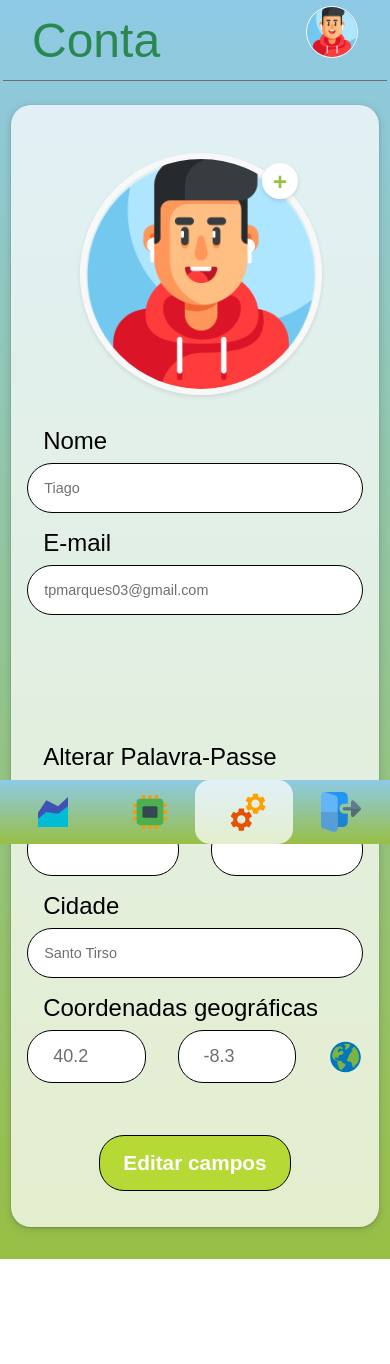
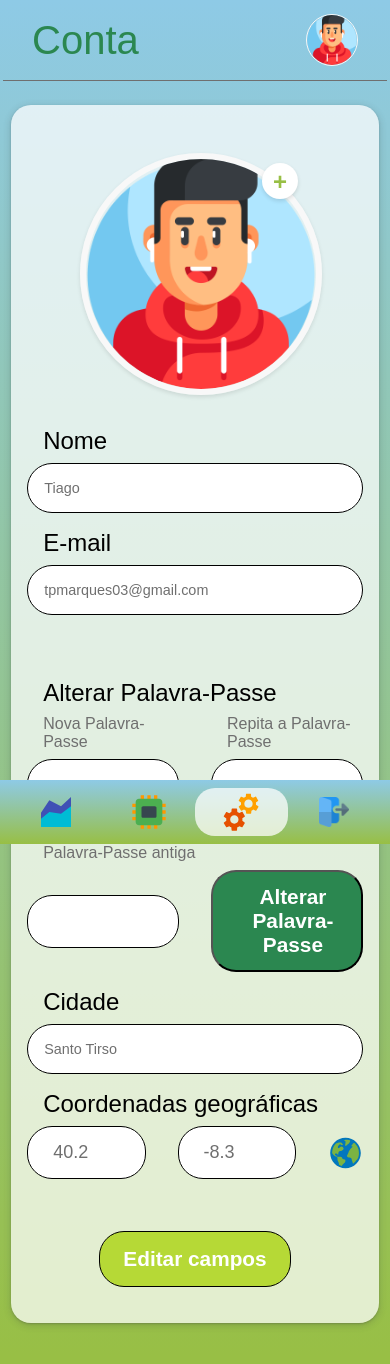
Before and after one commit to tyhago14/SmartHome, a React (Vite) app: page /conta in a window 390 px wide. Shown: the top 1364 px of the page. Before the commit the page ends 1339 px from the top, so only its background shows below. Built offline with nearby package versions, Linux system fonts and the light colour scheme.

Commit message:
Mobile Css

```diff
--- a/src/App.css
+++ b/src/App.css
@@ -11,6 +11,7 @@
 body {
     margin: 0;
     font-family: sans-serif;
+    background: var(--medio);
 }
 
 a {
--- a/src/Components/Comp_Navbar/Comp_Navbar.css
+++ b/src/Components/Comp_Navbar/Comp_Navbar.css
@@ -94,7 +94,10 @@
         padding-bottom: 5rem;
     }
     .navbar-right {
-        height: 4rem;
+        height: 5rem;
+    }
+    .titulo {
+        font-size: 2.5rem;
     }
     .navbar-UserName {
         display: none;
--- a/src/Components/Comp_Sidebar/Comp_Sidebar.css
+++ b/src/Components/Comp_Sidebar/Comp_Sidebar.css
@@ -7,7 +7,7 @@
 
 .sidebar2-nav {
     list-style: none;
-    padding: 0;
+    padding: 0px 10px;
     margin: 0;
     display: flex;
     flex-direction: column;
@@ -21,17 +21,12 @@
     font-weight: bold;
 }
 
-.sidebar2-item:last-child {
-    margin-top: auto;
-}
-
 .sidebar2-link {
     display: flex;
     align-items: center;
     height: 5rem;
     text-decoration: none;
     color: var(--escuro);
-    /*  filter: grayscale(100%) opacity(0.8); */
     transition: 600ms;
 }
 
@@ -46,15 +41,14 @@
 }
 
 .sidebar2-link:hover {
-    /* filter: grayscale(0%) opacity(1); */
     background: #00000080;
     color: white;
-    border-radius: 15px;
+    border-radius: 20px;
 }
 
 .sidebar2-linkAtualPage {
     background: #ffffffbb;
-    border-radius: 15px;
+    border-radius: 20px;
 }
 
 .link-text {
@@ -65,8 +59,7 @@
 .sidebar2-link svg {
     width: 4rem;
     min-width: 4rem;
-    margin-left: 1.5rem;
-    margin-right: 1rem;
+    margin: auto;
     color: #fafafa;
     transition: 600ms;
 }
@@ -79,11 +72,6 @@
     transition: 600ms;
 }
 
-/* .sidebar2:hover .sidebar2-logo {
-    transform: scale(1.3);
-    transition: all 0.5s ease;
-} */
-
 @media only screen and (max-width: 320px) {
     .sidebar2 {
         bottom: 0;
@@ -91,52 +79,6 @@
         width: 100vw;
         height: 5rem;
     }
-    .sidebar2-logo {
-        display: none;
-    }
-
-    ul.sidebar2-nav li:nth-child(3),
-    ul.sidebar2-nav li:nth-child(7) {
-        display: none;
-    }
-
-    .sidebar2-nav {
-        display: grid;
-        grid-template-columns: repeat(auto-fit, minmax(0, 1fr));
-    }
-
-    .sidebar2-link {
-        justify-content: center;
-    }
-
-    .home-section2 {
-        position: relative;
-        top: 0;
-        left: 0rem;
-        width: 100%;
-        transition: all 0.2s ease;
-        z-index: 2;
-        background: linear-gradient(180deg, var(--claro) 0%, var(--medio) 100%);
-    }
-
-    /*     .sidebar2:hover ~ .home-section2 {
-        left: 0rem;
-        width: 100%;
-    } */
-}
-
-@media only screen and (min-width: 321px) and (max-width: 770px) {
-    .sidebar2 {
-        bottom: 0;
-        left: 0;
-        width: 100vw;
-        height: 4rem;
-    }
-
-    .sidebar2-link {
-        height: 4rem;
-    }
-
     .sidebar2-logo {
         display: none;
     }
@@ -157,12 +99,56 @@
         width: 100%;
         transition: all 0.2s ease;
         z-index: 2;
-        background: linear-gradient(180deg, var(--claro) 0%, var(--medio) 100%);
+        background: linear-gradient(
+            180deg,
+            var(--claro) 0%,
+            var(--medio) 100%
+        ) !important;
+    }
+}
+
+@media only screen and (min-width: 321px) and (max-width: 770px) {
+    .sidebar2 {
+        bottom: 0;
+        left: 0;
+        width: 100vw;
+        height: 4rem;
     }
 
-    .sidebar2:hover ~ .home-section2 {
+    .sidebar2-link {
+        height: 3rem;
+    }
+
+    .sidebar2-logo {
+        display: none;
+    }
+
+    .sidebar2-nav {
+        display: grid;
+        grid-template-columns: repeat(auto-fit, minmax(0, 1fr));
+        padding: 0px 10px;
+    }
+
+    .sidebar2-link {
+        justify-content: center;
+    }
+
+    .home-section2 {
+        position: relative;
+        top: 0;
         left: 0rem;
         width: 100%;
+        transition: all 0.2s ease;
+        z-index: 2;
+        background: linear-gradient(
+            180deg,
+            var(--claro) 0%,
+            var(--medio) 100%
+        ) !important;
+    }
+
+    .sidebar2-link img {
+        width: 30px;
     }
 }
 
@@ -174,16 +160,6 @@
         height: 100vh;
     }
 
-    /*     .sidebar2:hover {
-        width: 16rem;
-    } */
-
-    .sidebar2:hover .link-text {
-        display: inline;
-        overflow: hidden;
-        transition-delay: 0.5s;
-    }
-
     .home-section2 {
         position: relative;
         min-height: 100vh;
@@ -192,6 +168,13 @@
         width: calc(100% - 7rem);
         transition: all 0.2s ease;
         z-index: 2;
-        background: linear-gradient(180deg, var(--claro) 0%, var(--medio) 100%);
+        background: linear-gradient(
+            180deg,
+            var(--claro) 0%,
+            var(--medio) 100%
+        ) !important;
+    }
+    .sidebar2-item:last-child {
+        margin-top: auto;
     }
 }
--- a/src/Components/Comp_Sidebar/Comp_Sidebar.jsx
+++ b/src/Components/Comp_Sidebar/Comp_Sidebar.jsx
@@ -55,7 +55,6 @@ const Comp_Sidebar = ({ Page, children }) => {
                             onClick={goDash}
                         >
                             <FcAreaChart size={40} />
-                            <span className="link-text">Dasboard</span>
                         </a>
                     </li>
 
@@ -72,7 +71,6 @@ const Comp_Sidebar = ({ Page, children }) => {
                             onClick={goDisp}
                         >
                             <FcElectronics size={40} />
-                            <span className="link-text">Dispositivos</span>
                         </a>
                     </li>
 
@@ -89,7 +87,6 @@ const Comp_Sidebar = ({ Page, children }) => {
                             onClick={goConta}
                         >
                             <FcServices size={40} />
-                            <span className="link-text">Conta</span>
                         </a>
                     </li>
 
--- a/src/Pages/Conta/Conta.css
+++ b/src/Pages/Conta/Conta.css
@@ -30,7 +30,7 @@
     width: 50%;
     padding-left: 2.5rem;
     padding-right: 5rem;
-    padding-top: 7rem;
+    padding-top: 3rem;
     border-left: thin solid black;
     display: flex;
     flex-direction: column;
@@ -79,17 +79,6 @@
     display: flex;
     justify-content: center;
 }
-/* .conta-editarBtn {
-    border: thin solid black;
-    background-color: var(--Esi-Claro);
-    color: #fff;
-    font-size: 1.3rem;
-    border-radius: 50px;
-    padding: 1rem;
-    padding-left: 2rem;
-    padding-right: 2rem;
-    cursor: pointer;
-} */
 
 .conta-editarBtn {
     width: 12rem;
--- a/src/Pages/Conta/Conta.jsx
+++ b/src/Pages/Conta/Conta.jsx
@@ -13,8 +13,9 @@ const Conta = () => {
     const [cidade, setCidade] = useState("");
     const [Lat, setLat] = useState("");
     const [Long, setLong] = useState("");
-    const [password, setPassword] = useState("");
-    const [password2, setPassword2] = useState("");
+    const [password, setPassword] = useState(""); //Nova
+    const [password2, setPassword2] = useState(""); //Rep Nova
+    const [password3, setPassword3] = useState(""); //Velha
     const { state, actions } = useContext(AppContext);
     const { DadosUtilizador, AvatarUtilizador } = state;
     const { AtualizarAvatarUtilizador, setDadosUtilizador } = actions;
@@ -54,6 +55,44 @@ const Conta = () => {
         setLong(DadosUtilizador.long);
         // eslint-disable-next-line react-hooks/exhaustive-deps
     }, []);
+
+    const handlePasss = () => {
+        const element1 = document.getElementById("password");
+        const element2 = document.getElementById("password2");
+        const element3 = document.getElementById("password3");
+        element1.classList.remove("erro");
+        element2.classList.remove("erro");
+        element3.classList.remove("erro");
+        setTimeout(() => {
+            if (!password || !password2 || !password3) {
+                element1.classList.add("erro");
+                element2.classList.add("erro");
+                element3.classList.add("erro");
+                toast.error("Preencha todos os campos", {
+                    theme: "colored",
+                });
+            } else {
+                element1.classList.remove("erro");
+                element2.classList.remove("erro");
+                element3.classList.remove("erro");
+                if (password !== password2) {
+                    element2.classList.add("erro");
+                    element1.classList.add("erro");
+                    toast.error("As Palavras-Passes tem de ser iguais!", {
+                        theme: "colored",
+                    });
+                } else {
+                    setDadosUtilizador({
+                        ...DadosUtilizador,
+                        pass: password3,
+                    });
+                    toast.success("Palavra-passe atualizada com sucesso!", {
+                        theme: "colored",
+                    });
+                }
+            }
+        }, 10);
+    };
 
     const handleButtonClick = async () => {
         if (isEditable) {
@@ -173,10 +212,10 @@ const Conta = () => {
                                     </div>
                                     <div className="coord">
                                         <div className="conta-subTitulo2">
-                                            Palavra-Passe antiga
+                                            Nova Palavra-Passe
                                         </div>
                                         <div className="conta-subTitulo2">
-                                            Nova Palavra-Passe
+                                            Repita a Palavra-Passe
                                         </div>
                                     </div>
                                     <div className="coord">
@@ -190,7 +229,7 @@ const Conta = () => {
                                             }
                                         />
                                         <input
-                                            id="log"
+                                            id="password2"
                                             type="password"
                                             className="login__textBox50"
                                             style={{ width: "50%" }}
@@ -198,6 +237,31 @@ const Conta = () => {
                                                 setPassword2(e.target.value)
                                             }
                                         />
+                                    </div>
+                                    <div
+                                        className="coord"
+                                        style={{ margin: "2rem 0rem 0rem" }}
+                                    >
+                                        <div className="conta-subTitulo2">
+                                            Palavra-Passe antiga
+                                        </div>
+                                    </div>
+                                    <div className="coord">
+                                        <input
+                                            id="password3"
+                                            type="password"
+                                            className="login__textBox50"
+                                            style={{ width: "50%" }}
+                                            onChange={(e) =>
+                                                setPassword3(e.target.value)
+                                            }
+                                        />
+                                        <button
+                                            className="pass__btn"
+                                            onClick={handlePasss}
+                                        >
+                                            Alterar Palavra-Passe
+                                        </button>
                                     </div>
                                 </div>
                                 <div className="conta-nameInput">
--- a/src/Pages/Dashboard/Dashboard.jsx
+++ b/src/Pages/Dashboard/Dashboard.jsx
@@ -14,7 +14,7 @@ import Banho from "../../assets/banho.png";
 import { AppContext } from "../../GlobalState";
 
 const Dashboard = () => {
-    const { state, actions } = useContext(AppContext);
+    const { state } = useContext(AppContext);
     const { DadosUtilizador } = state;
     console.log(DadosUtilizador);
 
@@ -33,7 +33,7 @@ const Dashboard = () => {
                 item.classList.remove("is-active");
                 item.removeAttribute("style");
             });
-
+            console.log(el, el.offsetWidth);
             indicator.style.width = `${el.offsetWidth}px`;
             indicator.style.left = `${el.offsetLeft}px`;
             indicator.style.backgroundColor = el.getAttribute("active-color");
--- a/src/Pages/Login/Login.css
+++ b/src/Pages/Login/Login.css
@@ -114,9 +114,29 @@
     align-items: center;
     color: #6f6f6f;
 }
+
+.pass__btn {
+    margin: 0;
+    width: 50%;
+    border-radius: 25px;
+    padding: 13px;
+    padding-left: 25px;
+    font-size: 18px;
+    cursor: pointer;
+    background-color: var(--escuro);
+    color: white;
+    font-weight: bolder;
+    font-size: 130%;
+    transition: 0.3s ease-in-out;
+}
+
+.pass__btn:hover {
+    background-color: var(--medio);
+}
+
 .login__textBox50 {
     border-radius: 25px;
-    border: 1px solid black;
+    border: thin solid black;
     padding: 15px;
     padding-left: 25px;
     font-size: 18px;
@@ -125,6 +145,7 @@
     width: 45%;
     background-color: #fff;
 }
+
 #lat::-webkit-outer-spin-button,
 #lat::-webkit-inner-spin-button,
 #long::-webkit-outer-spin-button,
@@ -153,6 +174,7 @@
     background-color: var(--verde);
     font-weight: bolder;
     font-size: 130%;
+    transition: 0.3s ease-in-out;
 }
 
 .login__btn:hover {
```
Also changed, not shown: src/Pages/Dashboard/Dashboard.css (+9 -5 lines).
